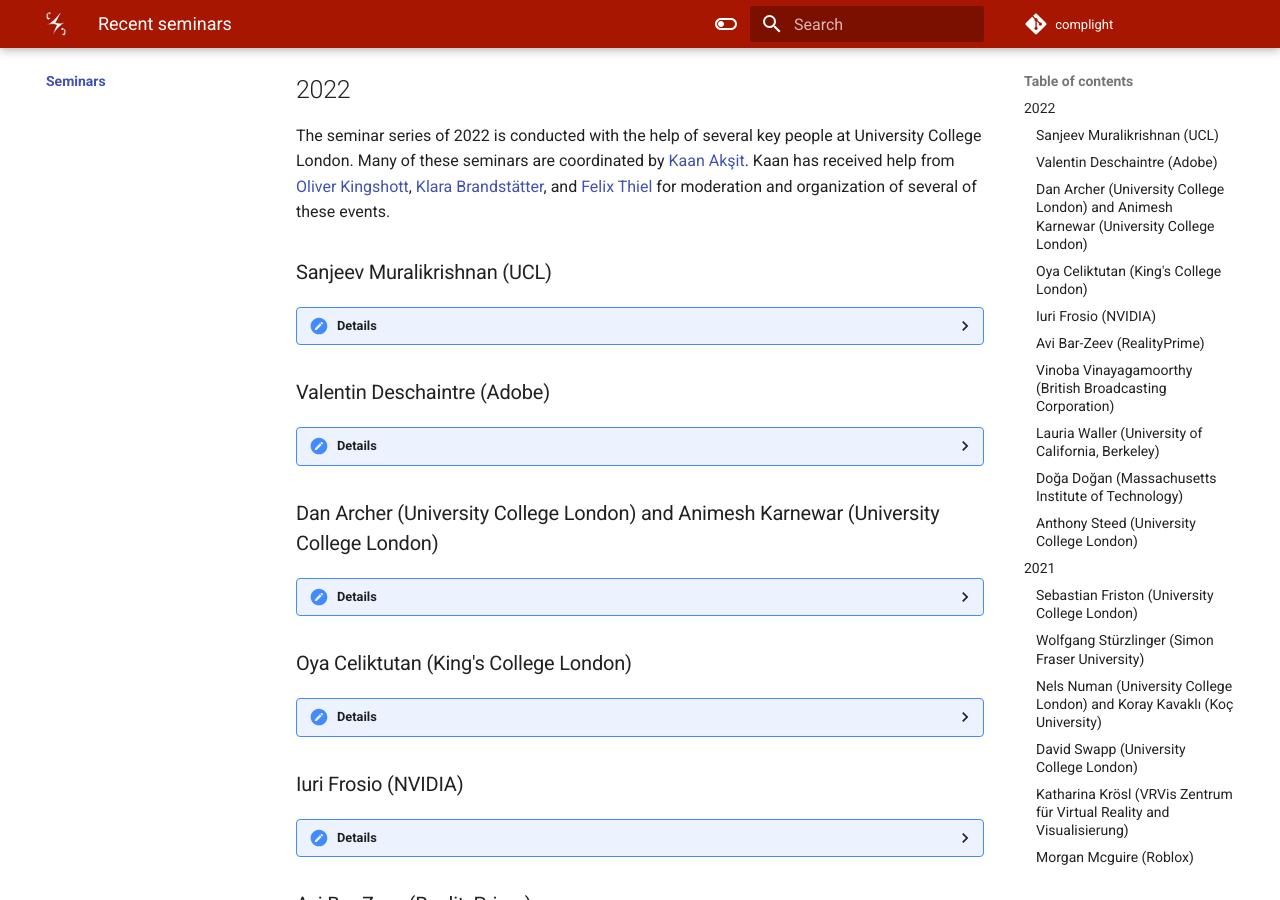
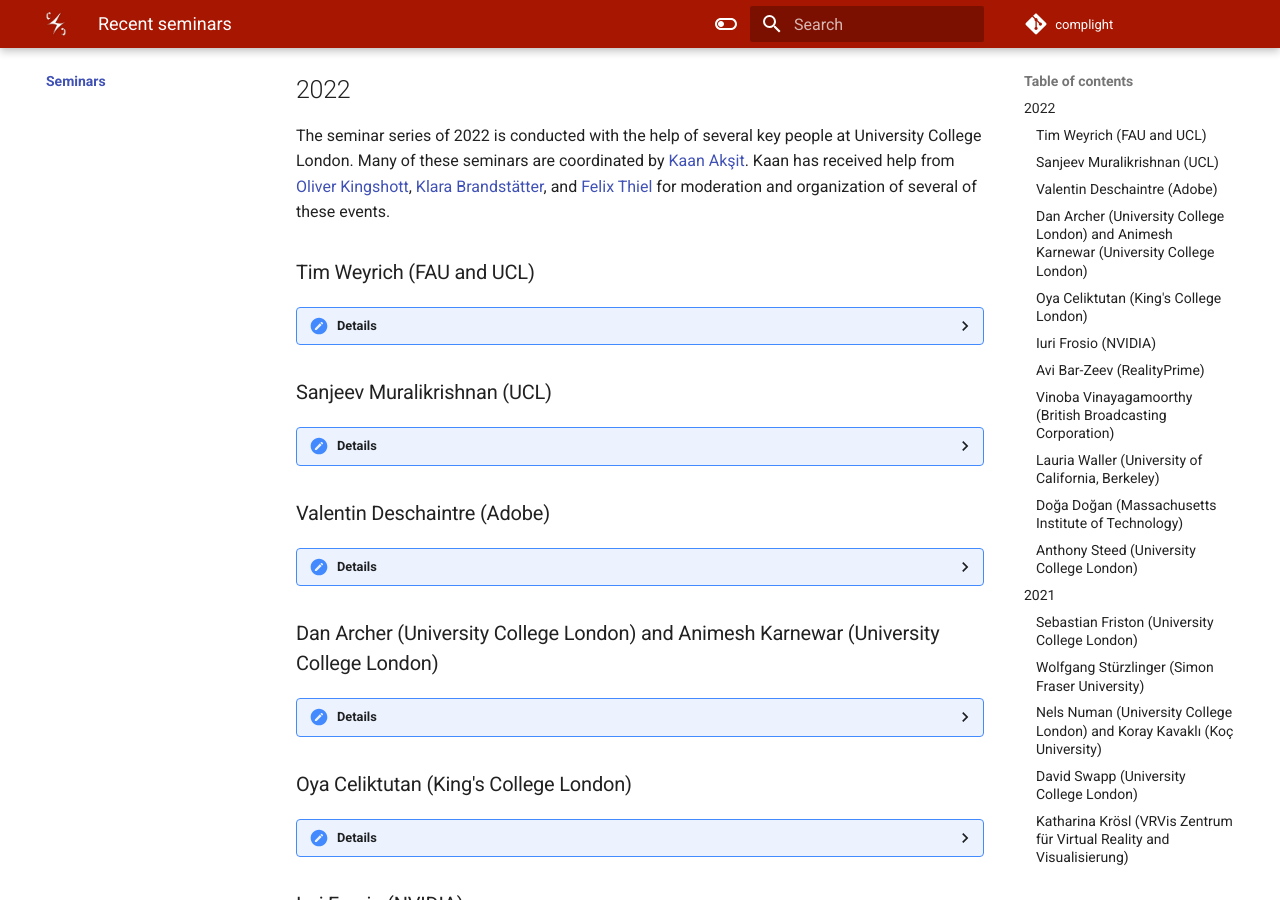
Before and after one commit to complight/complight.github.io, an MkDocs documentation site: the page built from docs/seminars/index.md, in a window 1280 px wide and 900 px high, scrolled down 469 px. Built offline with MkDocs 1.6.1 and Material for MkDocs 9.7.7, drawn with Linux system fonts in a browser that asks for light colours.

Commit message:
Updating the seminars page.

```diff
--- a/docs/seminars/index.md
+++ b/docs/seminars/index.md
@@ -10,6 +10,18 @@ Overall, seminars are a blend of internal and external presenters.
 The seminar series of 2022 is conducted with the help of several key people at University College London.
 Many of these seminars are coordinated by [Kaan Akşit](https://kaanaksit.com).
 Kaan has received help from [Oliver Kingshott](http://oliver.kingshott.com/), [Klara Brandstätter](https://www.linkedin.com/in/klara-brandst%C3%A4tter-79b72820b?lipi=urn%3Ali%3Apage%3Ad_flagship3_profile_view_base_contact_details%3BxbCdu1E4RmWqTPAsdCipMw%3D%3D), and [Felix Thiel](https://www.linkedin.com/in/felix-thiel-97a22215a?lipi=urn%3Ali%3Apage%3Ad_flagship3_profile_view_base_contact_details%3BGgHpsDNOTWeGPFWcUC5M6A%3D%3D) for moderation and organization of several of these events.
+
+
+### Tim Weyrich (FAU and UCL)
+??? Details
+    **Date:**
+    4th May 2022
+
+    **Presenter:** Tim Weyrich, Friedrich-Alexander-Universität Erlangen-Nürnberg and Professor of Visual Computing at University College London
+
+    **Title:** Digital Reality: Visual Computing Interacting With The Real World
+
+    **Watch:** [Recording (Password protected)](https://liveuclac-my.sharepoint.com/:v:/g/personal/ucackak_ucl_ac_uk/ETcSzJLMbNpBstz8K4TNFnsBQ2dRfGduJmD3uU9e8TzRzg?e=95GFNY)
 
 
 ### Sanjeev Muralikrishnan (UCL)
```
